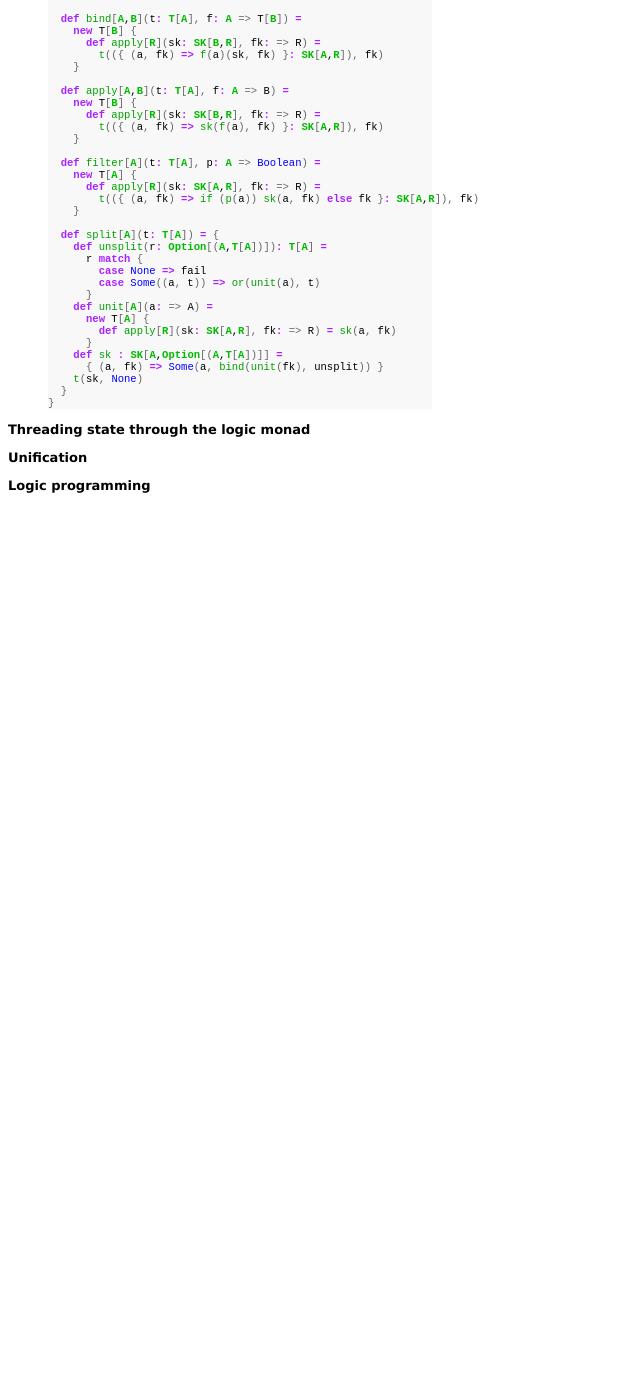
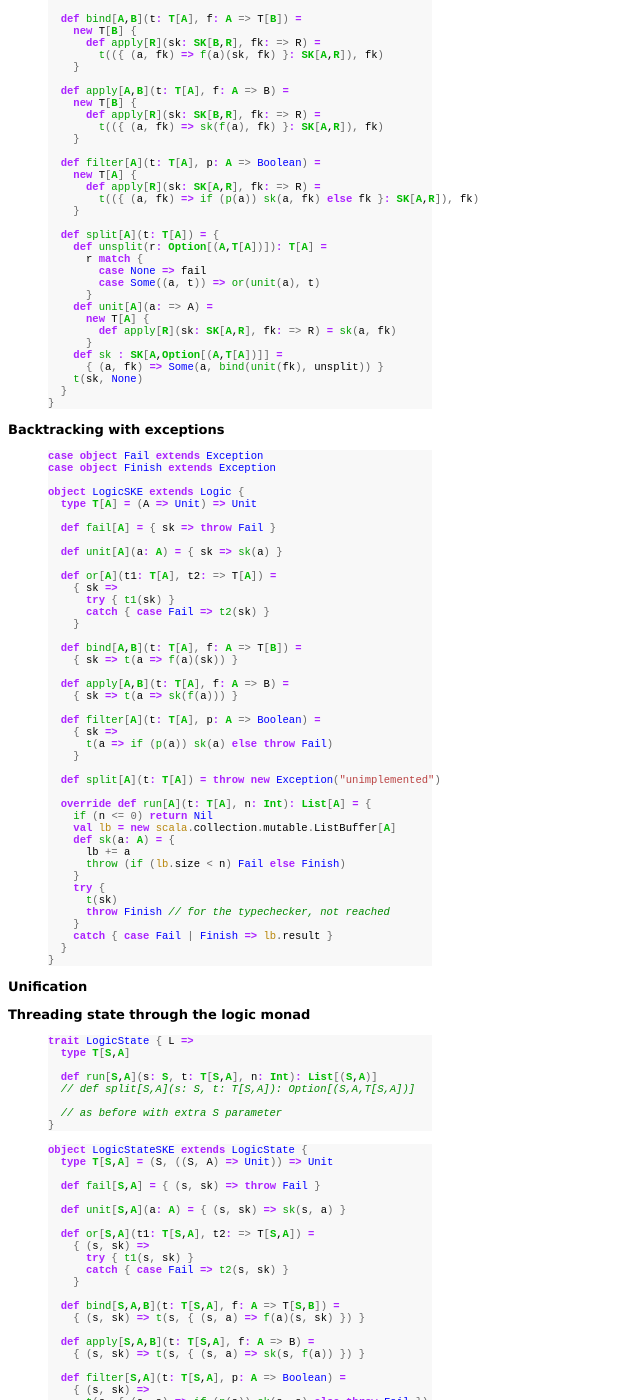
Before and after one commit to jaked/ambassadortothecomputers.blogspot.com, a Jekyll site: the page built from _posts/2011-04-14-logic-programming-in-scala-2.markdown, in a window 1280 px wide and 1400 px high, scrolled down 290 px. Shown: the whole window, without its empty margins (0-640 px from the left). Built offline with Jekyll 4.4.1, drawn with Linux system fonts in a browser that asks for light colours; before the commit the page ends 900 px from its top, so only the background shows below that; some of the changed text lies outside the part shown.

Commit message:
checkpoint scala logic programming post part 2

```diff
--- a/_posts/2011-04-14-logic-programming-in-scala-2.markdown
+++ b/_posts/2011-04-14-logic-programming-in-scala-2.markdown
@@ -62,8 +62,111 @@ object LogicSFK extends Logic {
 }
 {% endhighlight %}
 
-<b>Threading state through the logic monad</b>
+<b>Backtracking with exceptions</b>
+
+{% highlight scala %}
+case object Fail extends Exception
+case object Finish extends Exception
+
+object LogicSKE extends Logic {
+  type T[A] = (A => Unit) => Unit
+
+  def fail[A] = { sk => throw Fail }
+
+  def unit[A](a: A) = { sk => sk(a) }
+
+  def or[A](t1: T[A], t2: => T[A]) =
+    { sk =>
+      try { t1(sk) }
+      catch { case Fail => t2(sk) }
+    }
+
+  def bind[A,B](t: T[A], f: A => T[B]) =
+    { sk => t(a => f(a)(sk)) }
+
+  def apply[A,B](t: T[A], f: A => B) =
+    { sk => t(a => sk(f(a))) }
+
+  def filter[A](t: T[A], p: A => Boolean) =
+    { sk =>
+      t(a => if (p(a)) sk(a) else throw Fail)
+    }
+
+  def split[A](t: T[A]) = throw new Exception("unimplemented")
+
+  override def run[A](t: T[A], n: Int): List[A] = {
+    if (n <= 0) return Nil
+    val lb = new scala.collection.mutable.ListBuffer[A]
+    def sk(a: A) = {
+      lb += a
+      throw (if (lb.size < n) Fail else Finish)
+    }
+    try {
+      t(sk)
+      throw Finish // for the typechecker, not reached
+    }
+    catch { case Fail | Finish => lb.result }
+  }
+}
+{% endhighlight %}
 
 <b>Unification</b>
 
+<b>Threading state through the logic monad</b>
+
+{% highlight scala %}
+trait LogicState { L =>
+  type T[S,A]
+
+  def run[S,A](s: S, t: T[S,A], n: Int): List[(S,A)]
+  // def split[S,A](s: S, t: T[S,A]): Option[(S,A,T[S,A])]
+
+  // as before with extra S parameter
+}
+{% endhighlight %}
+
+{% highlight scala %}
+object LogicStateSKE extends LogicState {
+  type T[S,A] = (S, ((S, A) => Unit)) => Unit
+
+  def fail[S,A] = { (s, sk) => throw Fail }
+
+  def unit[S,A](a: A) = { (s, sk) => sk(s, a) }
+
+  def or[S,A](t1: T[S,A], t2: => T[S,A]) =
+    { (s, sk) =>
+      try { t1(s, sk) }
+      catch { case Fail => t2(s, sk) }
+    }
+
+  def bind[S,A,B](t: T[S,A], f: A => T[S,B]) =
+    { (s, sk) => t(s, { (s, a) => f(a)(s, sk) }) }
+
+  def apply[S,A,B](t: T[S,A], f: A => B) =
+    { (s, sk) => t(s, { (s, a) => sk(s, f(a)) }) }
+
+  def filter[S,A](t: T[S,A], p: A => Boolean) =
+    { (s, sk) =>
+      t(s, { (s, a) => if (p(a)) sk(s, a) else throw Fail })
+    }
+
+  def split[S,A](s: S, t: T[S,A]) =
+    throw new Exception("unimplemented")
+
+  override def run[S,A](s: S, t: T[S,A], n: Int): List[(S,A)] = {
+    if (n <= 0) return Nil
+    val lb = new scala.collection.mutable.ListBuffer[(S,A)]
+    def sk(s: S, a: A) = {
+      lb += ((s, a))
+      throw (if (lb.size < n) Fail else Finish)
+    }
+    try {
+      t(s, sk)
+      throw Finish // for the typechecker, not reached
+    }
+    catch { case Fail | Finish => lb.result }
+  }
+}
+{% endhighlight %}
+
 <b>Logic programming</b>
```
Also changed, not shown: 2 other files.
